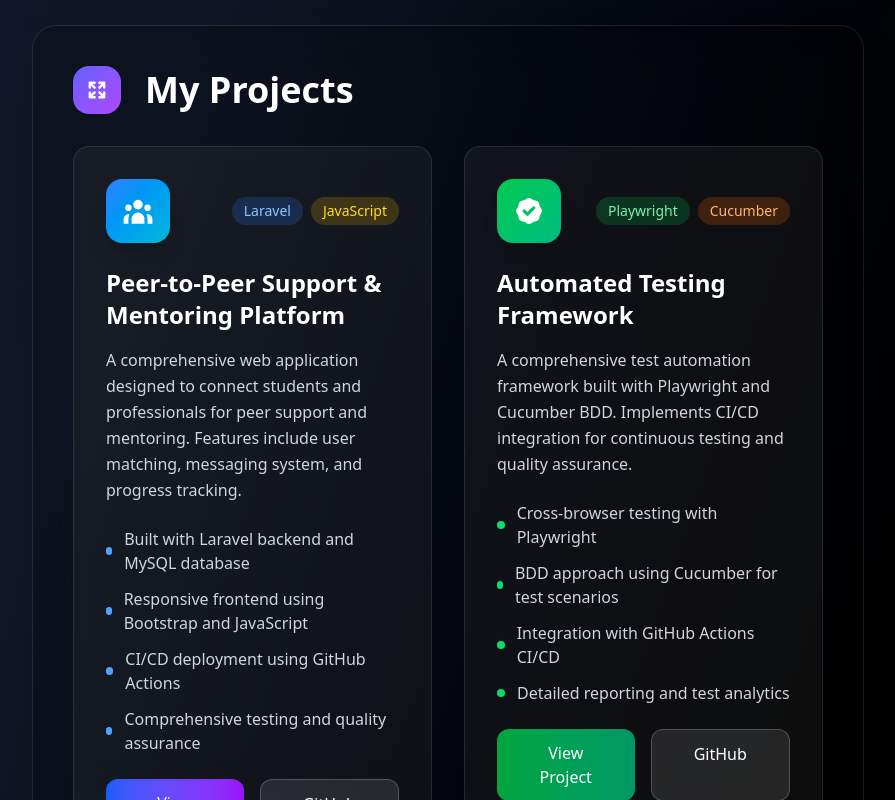
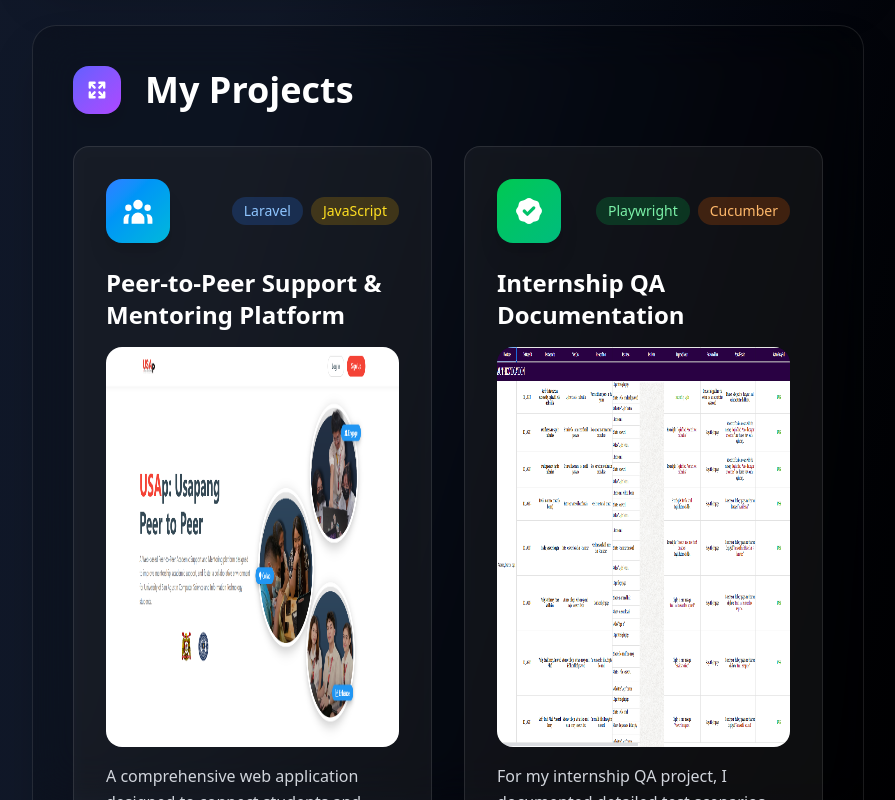
Before and after one commit to NamLouie/portfolio, a React (Vite) app: page / in a window 1280 px wide. Shown: the part 2000-2800 px from the top of the page, without its empty margins (384-1279 px from the left). Built offline with nearby package versions, Linux system fonts and the light colour scheme.

Commit message:
feat: Added links

```diff
--- a/src/App.jsx
+++ b/src/App.jsx
@@ -47,7 +47,7 @@ function App() {
             {/* Navigation Menu */}
             <nav className="mb-10">
               <ul className="space-y-3">
-                {['About', 'Skills', 'Experience', 'Education', 'Contact'].map((item, index) => (
+                {['About', 'Skills', 'Experience','Projects','Education','Contact'].map((item, index) => (
                   <li key={item}>
                     <a href={`#${item.toLowerCase()}`} className="group flex items-center px-4 py-3 text-gray-300 hover:text-white hover:bg-white/10 rounded-xl transition-all duration-300 backdrop-blur-sm border border-transparent hover:border-white/20">
                       <span className="w-2 h-2 bg-blue-400 rounded-full mr-4 opacity-0 group-hover:opacity-100 transition-opacity"></span>
@@ -234,7 +234,6 @@ function App() {
                   <h3 className="text-center font-bold text-white text-lg">Bootstrap</h3>
                 </div>
               </div>
-
             </div>
           </section>
 
@@ -340,6 +339,7 @@ function App() {
                   </div>
                 </div>
                 <h3 className="text-2xl font-bold text-white mb-4">Peer-to-Peer Support & Mentoring Platform</h3>
+                <img src="assets/Landing.png" alt="Landing Page" className="w-full h-100 rounded-2xl mb-4" />
                 <p className="text-gray-300 mb-6 leading-relaxed">
                   A comprehensive web application designed to connect students and professionals for peer support and mentoring.
                   Features include user matching, messaging system, and progress tracking.
@@ -357,17 +357,10 @@ function App() {
                     <div className="w-2 h-2 bg-blue-400 rounded-full mr-3"></div>
                     <span>CI/CD deployment using GitHub Actions</span>
                   </div>
-                  <div className="flex items-center text-gray-300">
-                    <div className="w-2 h-2 bg-blue-400 rounded-full mr-3"></div>
-                    <span>Comprehensive testing and quality assurance</span>
-                  </div>
                 </div>
                 <div className="flex space-x-4">
                   <a href="#" className="flex-1 bg-gradient-to-r from-blue-600 to-purple-600 hover:from-blue-700 hover:to-purple-700 text-white px-6 py-3 rounded-xl font-medium transition-all duration-300 transform hover:scale-105 text-center">
                     View Project
-                  </a>
-                  <a href="#" className="flex-1 bg-white/10 hover:bg-white/20 text-white px-6 py-3 rounded-xl font-medium transition-all duration-300 border border-white/20 hover:border-white/30 text-center">
-                    GitHub
                   </a>
                 </div>
               </div>
@@ -385,10 +378,10 @@ function App() {
                     <span className="px-3 py-1 bg-orange-500/20 text-orange-300 rounded-full text-sm font-medium">Cucumber</span>
                   </div>
                 </div>
-                <h3 className="text-2xl font-bold text-white mb-4">Automated Testing Framework</h3>
+                <h3 className="text-2xl font-bold text-white mb-4">Internship QA Documentation</h3>
+                <img src="assets/QA_internship.png" alt="QA Internship Project" className="w-full h-100 rounded-2xl mb-4" />
                 <p className="text-gray-300 mb-6 leading-relaxed">
-                  A comprehensive test automation framework built with Playwright and Cucumber BDD.
-                  Implements CI/CD integration for continuous testing and quality assurance.
+                  For my internship QA project, I documented detailed test scenarios and test cases in Notion to showcase my work. The automation scripts built with Playwright and Cucumber were confidential, but the documentation highlights my process in structuring tests, defining expected results, and ensuring traceability.
                 </p>
                 <div className="space-y-3 mb-6">
                   <div className="flex items-center text-gray-300">
@@ -397,23 +390,16 @@ function App() {
                   </div>
                   <div className="flex items-center text-gray-300">
                     <div className="w-2 h-2 bg-green-400 rounded-full mr-3"></div>
-                    <span>BDD approach using Cucumber for test scenarios</span>
+                    <span>Documented test cases and scenarios using spreadsheets</span>
                   </div>
                   <div className="flex items-center text-gray-300">
                     <div className="w-2 h-2 bg-green-400 rounded-full mr-3"></div>
-                    <span>Integration with GitHub Actions CI/CD</span>
-                  </div>
-                  <div className="flex items-center text-gray-300">
-                    <div className="w-2 h-2 bg-green-400 rounded-full mr-3"></div>
-                    <span>Detailed reporting and test analytics</span>
+                    <span>Performed manual testing</span>
                   </div>
                 </div>
                 <div className="flex space-x-4">
-                  <a href="#" className="flex-1 bg-gradient-to-r from-green-600 to-emerald-600 hover:from-green-700 hover:to-emerald-700 text-white px-6 py-3 rounded-xl font-medium transition-all duration-300 transform hover:scale-105 text-center">
+                  <a href="https://www.notion.so/Internship-Prometheus-25a5086a787380f39f83d2bfa9d784a8?source=copy_link" className="flex-1 bg-gradient-to-r from-green-600 to-emerald-600 hover:from-green-700 hover:to-emerald-700 text-white px-6 py-3 rounded-xl font-medium transition-all duration-300 transform hover:scale-105 text-center">
                     View Project
-                  </a>
-                  <a href="#" className="flex-1 bg-white/10 hover:bg-white/20 text-white px-6 py-3 rounded-xl font-medium transition-all duration-300 border border-white/20 hover:border-white/30 text-center">
-                    GitHub
                   </a>
                 </div>
               </div>
```
Also changed, not shown: public/assets/Landing.png (added), public/assets/QA_internship.png (added).
